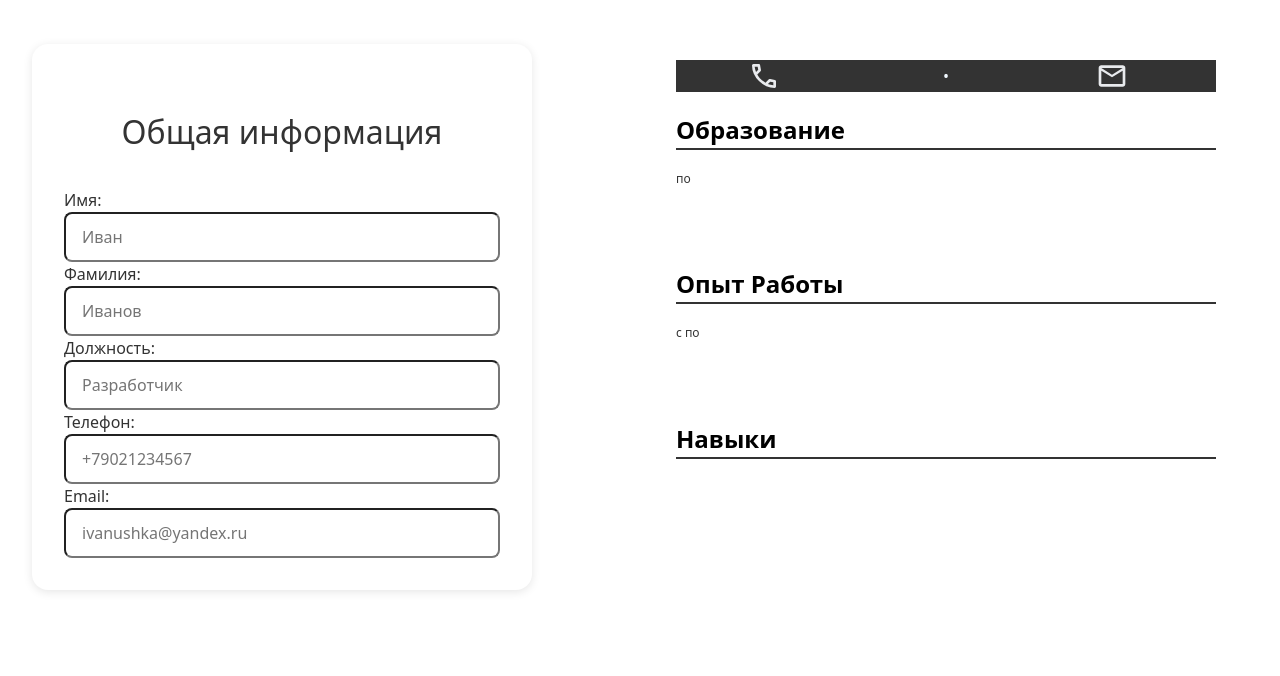
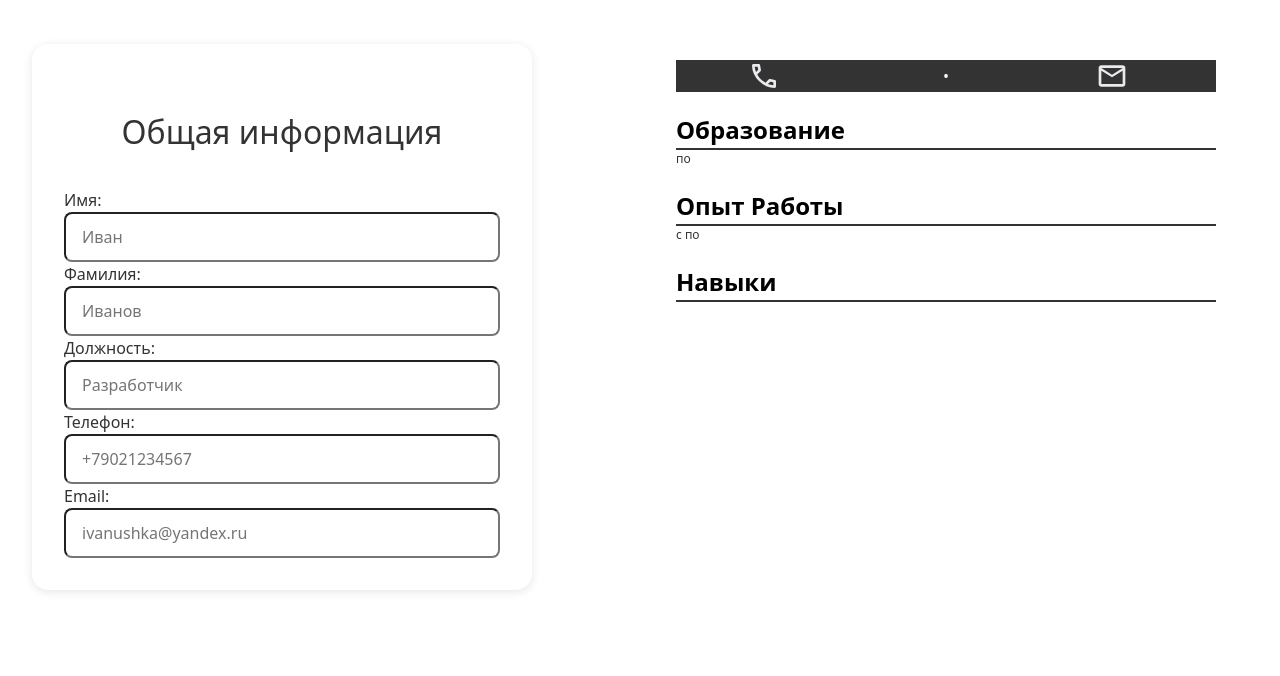
Before and after one commit to Alexandra-Vikhareva/CV_App, a React (Vite) app: page / in a window 1280 px wide. Shown: the part 124-800 px from the top of the page. Built offline with nearby package versions, Linux system fonts and the light colour scheme.

Commit message:
Исправлен перенос строки в резюме

```diff
--- a/src/App.css
+++ b/src/App.css
@@ -76,6 +76,7 @@
 
 #resume h2 {
   border-bottom: 2px solid #333;
+  margin-bottom: 0;
 }
 
 #resume .organization {
@@ -191,6 +192,13 @@ footer {
   font-size: 1rem;
 }
 
+.text-content {
+  white-space: pre-line;
+  padding: 8px;
+  background-color: white;
+  font-size: 0.75rem;
+}
+
 @media (max-width: 1150px) {
   .content {
     flex-direction: column;
--- a/src/components/Resume.jsx
+++ b/src/components/Resume.jsx
@@ -63,13 +63,9 @@ export function Resume({props}) {
                             <p className="date">{'по ' + props.educationInfo.graduationYear}</p>
                         </div>
                         <div className="description">
-                            <textarea name="achivements"
-                            id="achivements"
-                            disabled
-                            spellcheck
-                            rows={5}
-                            value={props.educationInfo.achivements}>
-                            </textarea>
+                            <div className="text-content">
+                                {props.educationInfo.achivements}
+                            </div>
                         </div>
                     </div>
                 </div>
@@ -84,27 +80,18 @@ export function Resume({props}) {
                                                 'по ' + props.workExperienceInfo.endDate}</p>
                         </div>
                         <div className="description">
-                            <textarea name="responsibilities"
-                            id="responsibilities"
-                            disabled
-                            spellcheck
-                            rows={5}
-                            value={props.workExperienceInfo.responsibilities}>
-                            </textarea>
+                            <div className="text-content">
+                                {props.workExperienceInfo.responsibilities}
+                            </div>
                         </div>
                     </div>
                 </div>
 
                 <div className="skills">
                     <h2>Навыки</h2>
-                    <textarea name="skills"
-                    id="skills"
-                    disabled
-                    spellcheck
-                    rows={5}
-                    value={props.skills}>
-
-                    </textarea>
+                    <div className="text-content">
+                        {props.skills}
+                    </div>
                 </div>
             </div>
 
```
